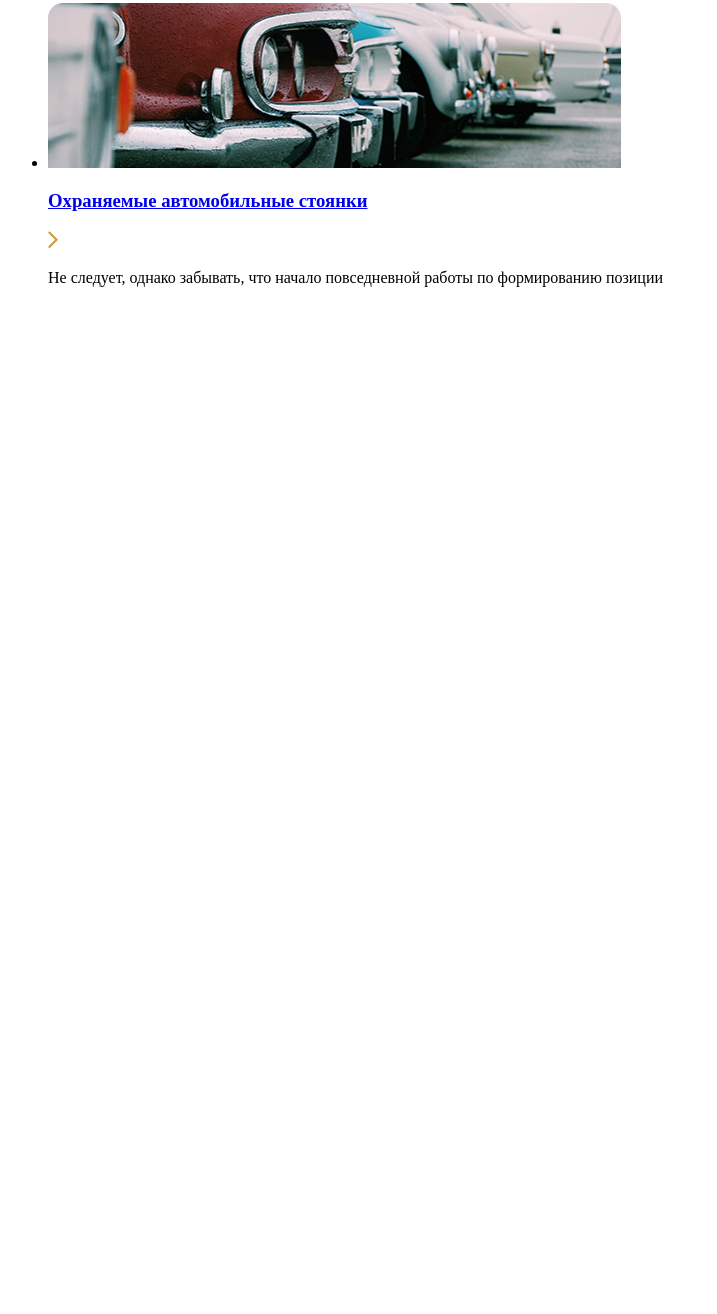
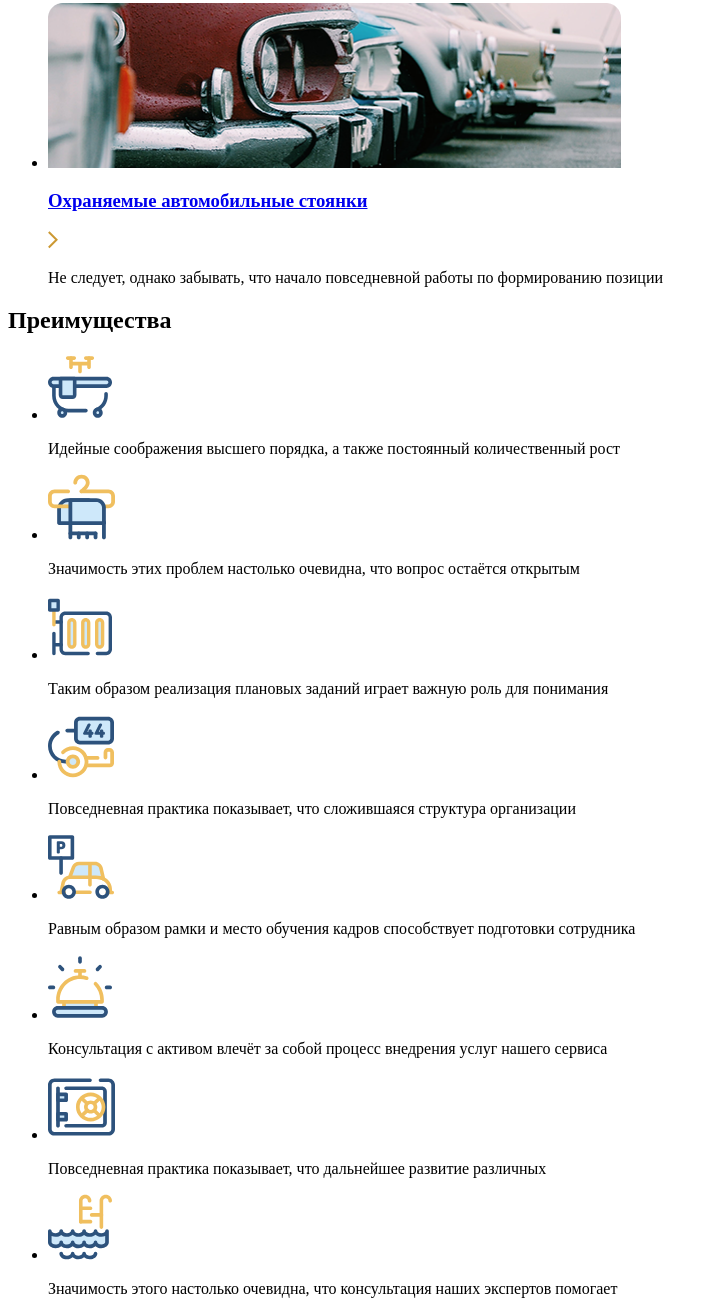
Before and after one commit to Olga83238/Lagoona, a plain HTML site: page index.html in a window 1280 px wide. Shown: the part 2081-3395 px from the top of the page, without its empty margins (0-717 px from the left). Before the commit the page ends 2384 px from the top, so only its background shows below. Drawn offline with Linux system fonts and the light colour scheme.

Commit message:
advantages

```diff
--- a/index.html
+++ b/index.html
@@ -115,6 +115,47 @@
                 </ul>
             </div>
         </section>
+
+        <section class="advantages">
+            <div class="advantages-content">
+                <h2 class="advantages-title">Преимущества</h2>
+                <ul class="advantages-list">
+                    <li class="advantages-list-item">
+                        <img src="img/bathtub.svg" alt="advantages-icon" class="advantages-img">
+                        <p class="advantures-descr">Идейные соображения высшего порядка, а&nbsp;также постоянный количественный рост</p>
+                    </li>
+                    <li class="advantages-list-item">
+                        <img src="img/hanger.svg" alt="advantages-icon" class="advantages-img">
+                        <p class="advantures-descr">Значимость этих проблем настолько очевидна, что вопрос остаётся открытым</p>
+                    </li>
+                    <li class="advantages-list-item">
+                        <img src="img/heating.svg" alt="advantages-icon" class="advantages-img">
+                        <p class="advantures-descr">Таким образом реализация плановых заданий играет важную роль для понимания</p>
+                    </li>
+                    <li class="advantages-list-item">
+                        <img src="img/hotel-key.svg" alt="advantages-icon" class="advantages-img">
+                        <p class="advantures-descr">Повседневная практика показывает, что сложившаяся структура организации</p>
+                    </li>
+                    <li class="advantages-list-item">
+                        <img src="img/parking.svg" alt="advantages-icon" class="advantages-img">
+                        <p class="advantures-descr">Равным образом рамки и&nbsp;место обучения кадров способствует подготовки сотрудника</p>
+                    </li>
+                    <li class="advantages-list-item">
+                        <img src="img/reception.svg" alt="advantages-icon" class="advantages-img">
+                        <p class="advantures-descr">Консультация с&nbsp;активом влечёт за&nbsp;собой процесс внедрения услуг нашего сервиса</p>
+                    </li>
+                    <li class="advantages-list-item">
+                        <img src="img/security-box.svg" alt="advantages-icon" class="advantages-img">
+                        <p class="advantures-descr">Повседневная практика показывает, что дальнейшее развитие различных</p>
+                    </li>
+                    <li class="advantages-list-item">
+                        <img src="img/swimming-pool.svg" alt="advantages-icon" class="advantages-img">
+                        <p class="advantures-descr">Значимость этого настолько очевидна, что консультация наших экспертов помогает</p>
+                    </li>
+                </ul>
+
+            </div>
+        </section>
     </main>
 
 </body>
```
Also changed, not shown: img/bathtub.svg (added), img/hanger.svg (added), img/heating.svg (added), img/hotel-key.svg (added), img/parking.svg (added), img/reception.svg (added), img/security-box.svg (added), img/swimming-pool.svg (added).
